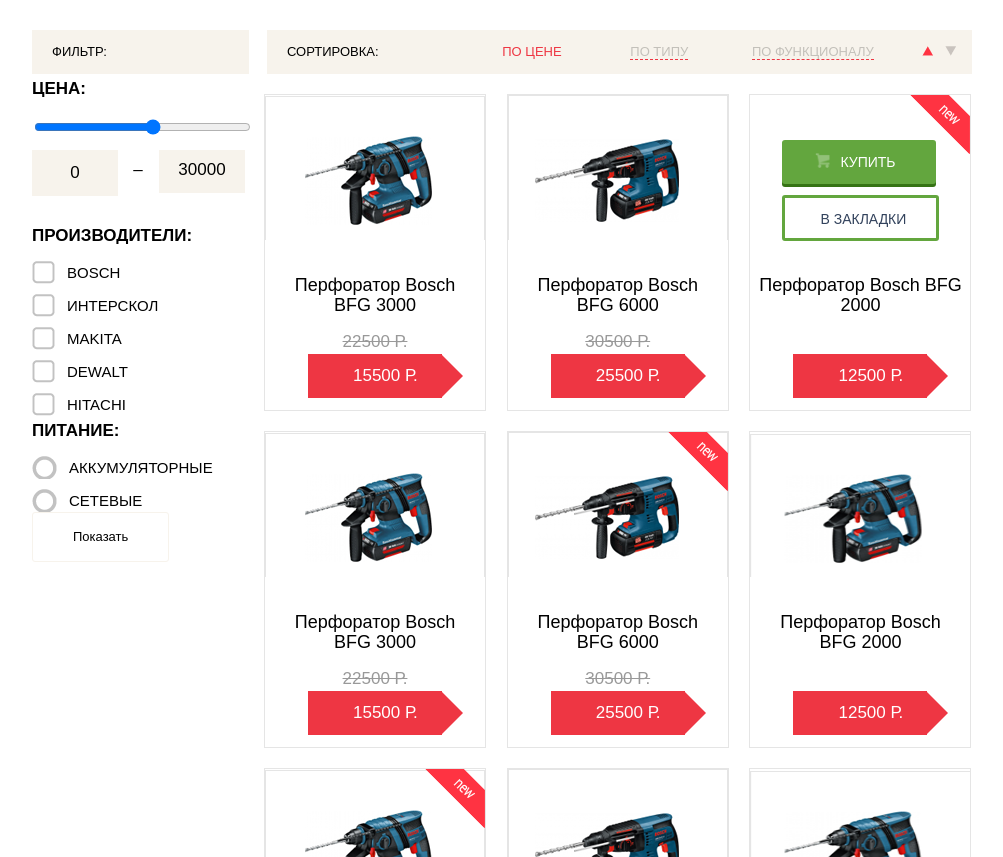
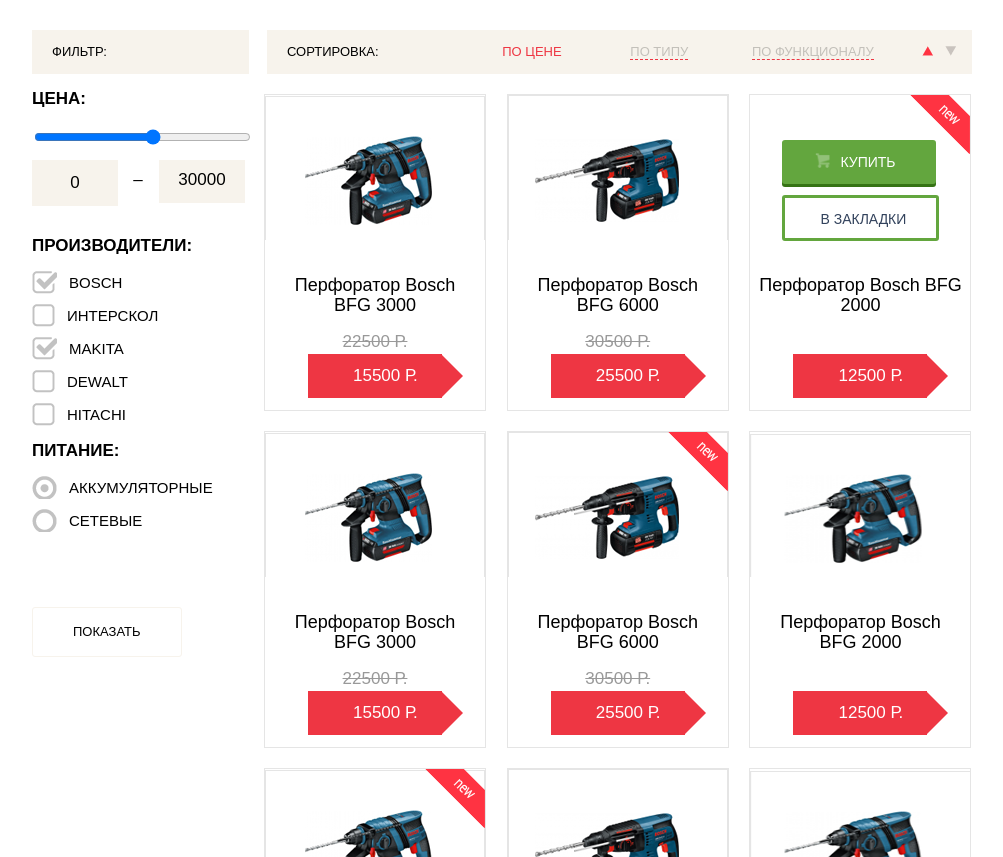
Before and after one commit to bulgakova-yulia/294771-technomart, a plain HTML site: page technomart-catalog.html in a window 1280 px wide. Shown: the part 547-1404 px from the top of the page, without its empty margins (138-1141 px from the left). Drawn offline with Linux system fonts and the light colour scheme.

Commit message:
everything

```diff
--- a/css/style.css
+++ b/css/style.css
@@ -1049,6 +1049,7 @@
 	text-transform: uppercase;
 	font-family: "PTSans Bold", sans-serif;
 	font-weight: bold;
+	margin-top: 10px;
 }
 
 .price-line
@@ -1108,7 +1109,9 @@
 	border-radius: 3px;
 	border:1px solid #f7f3ec;
 	color:#000000;
+	text-transform: uppercase;
 	float:left;
+	margin-top: 75px;
 
  }
  input[type="checkbox"],  input[type="radio"]
@@ -1145,3 +1148,25 @@
     margin-top: 10px;
     vertical-align: bottom;
 }
+input[type=radio]:checked + .radio-label:before {
+	 content: "";
+    display: inline-block;
+    width: 25px;
+    height: 23px;
+    background-image: url("../img/icon-circle-dot.png");
+    background-repeat: no-repeat;
+    margin-right:12px;
+    margin-top: 10px;
+    vertical-align: bottom;
+}
+input[type=checkbox]:checked + .check-label:before {
+	 content: "";
+    display: inline-block;
+    width: 25px;
+    height: 23px;
+    background-image: url("../img/icon-check-on.png");
+    background-repeat: no-repeat;
+    margin-right:12px;
+    margin-top: 10px;
+    vertical-align: bottom;
+}
```
